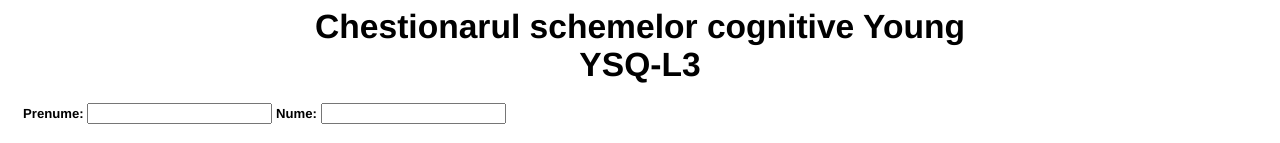
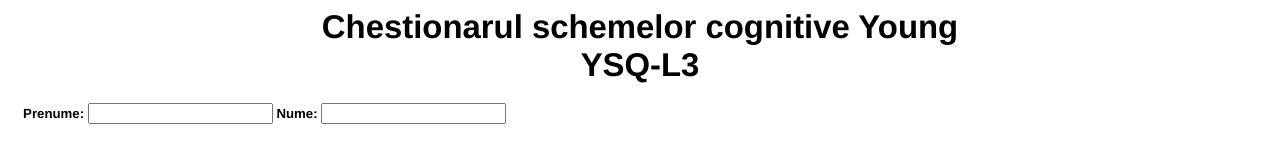
Before and after one commit to Danielzapirtan/ysq-l3, a plain HTML site: page index.html in a window 1280 px wide. Shown: the top 143 px of the page. Drawn offline with Linux system fonts and the light colour scheme.

Commit message:
Update index.html

```diff
--- a/index.html
+++ b/index.html
@@ -7,10 +7,10 @@
   <meta name="viewport" content="width=device-width, initial scale=1.0">
   <style>
     :root {
-      --font-size: 0.137in;
-      --spacing: 0.1in;
-      --ans: 3.77in;
-      --quenr: 0.14in;
+      --font-size: 3.5mm;
+      --spacing: 2.55mm;
+      --ans: 97mm;
+      --quenr: 3.55mm;
       --indent: var(--quenr);
       --margin-left: 4mm;
       --margin-right: 9mm;
@@ -20,7 +20,7 @@
     header {
       text-align: center;
       font-family: Helvetica, sans-serif;
-      font-size: 0.35in;
+      font-size: 8.7mm;
       font-weight: bold;
     }
 
```
